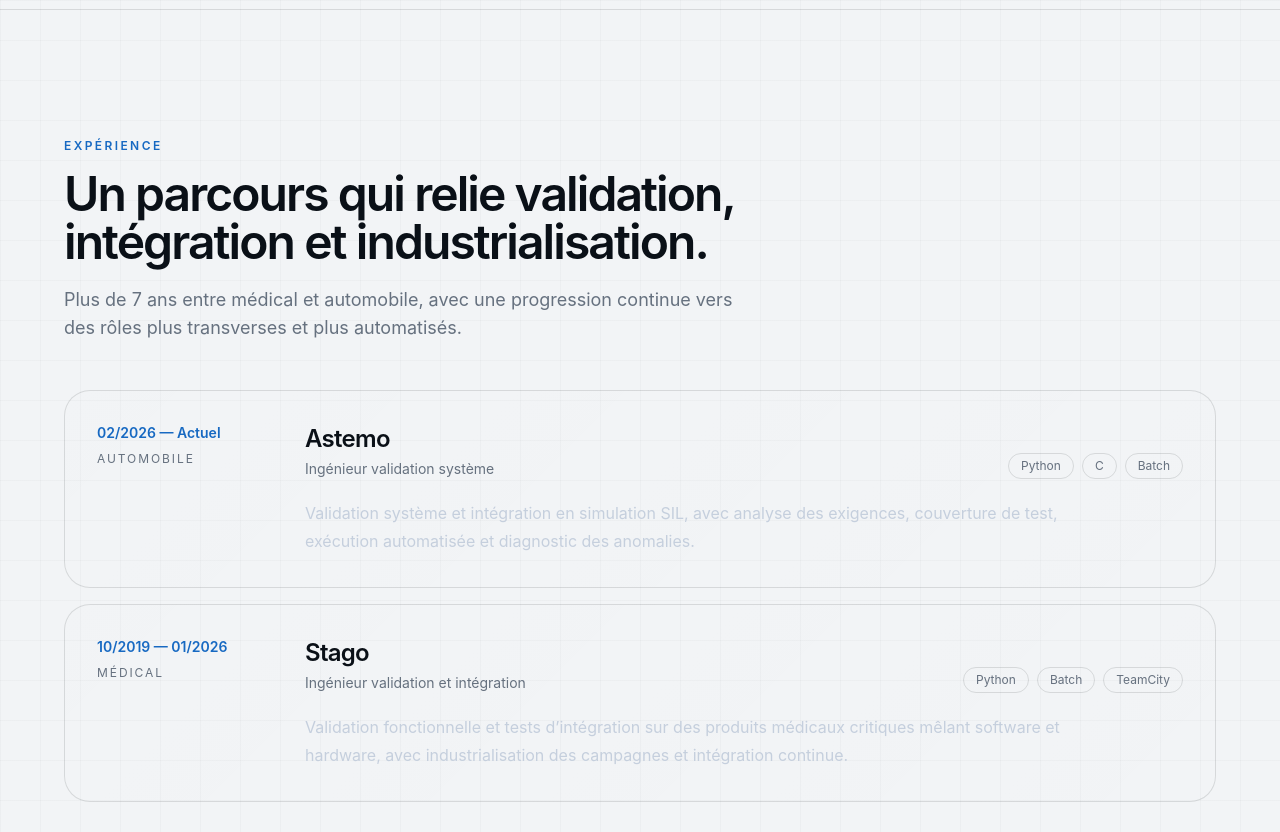
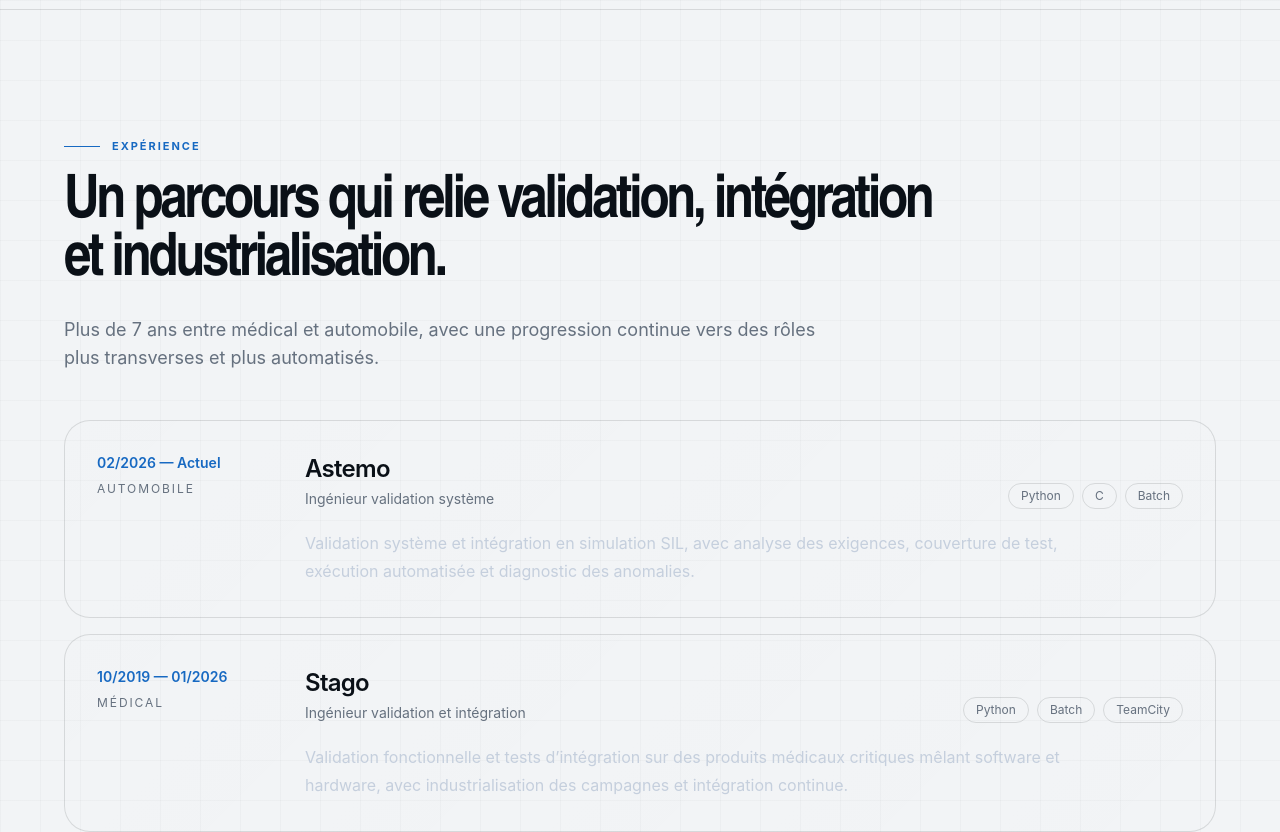
Before and after one commit to Robotham33/Portfolio-Hamza-Ghourabi, a Next.js app: page / in a window 1280 px wide. Shown: the part 1240-2072 px from the top of the page. Built offline with nearby package versions, Linux system fonts and the light colour scheme.

Commit message:
style(v4): create editorial section headings

```diff
--- a/components/ui/section-heading.tsx
+++ b/components/ui/section-heading.tsx
@@ -2,23 +2,40 @@ type SectionHeadingProps = {
   eyebrow: string;
   title: string;
   description?: string;
+  inverse?: boolean;
 };
 
 export function SectionHeading({
   eyebrow,
   title,
   description,
+  inverse = false,
 }: SectionHeadingProps) {
   return (
-    <div className="max-w-3xl">
-      <p className="text-xs font-semibold tracking-[0.2em] text-[var(--accent)] uppercase">
-        {eyebrow}
-      </p>
-      <h2 className="mt-4 text-3xl font-semibold tracking-[-0.04em] text-[var(--foreground)] sm:text-4xl lg:text-5xl">
+    <div className="max-w-4xl">
+      <div className="flex items-center gap-3">
+        <span className={`h-px w-9 ${inverse ? "bg-white/45" : "bg-[var(--accent)]"}`} />
+        <p
+          className={`tech-label text-[11px] font-bold ${
+            inverse ? "text-white/65" : "text-[var(--accent)]"
+          }`}
+        >
+          {eyebrow}
+        </p>
+      </div>
+      <h2
+        className={`display-title mt-5 text-4xl leading-[0.98] font-semibold tracking-[-0.055em] sm:text-5xl lg:text-6xl ${
+          inverse ? "text-white" : "text-[var(--foreground)]"
+        }`}
+      >
         {title}
       </h2>
       {description ? (
-        <p className="mt-5 max-w-2xl text-base leading-7 text-[var(--muted-foreground)] sm:text-lg">
+        <p
+          className={`mt-6 max-w-3xl text-base leading-7 sm:text-lg ${
+            inverse ? "text-white/62" : "text-[var(--muted-foreground)]"
+          }`}
+        >
           {description}
         </p>
       ) : null}
```
